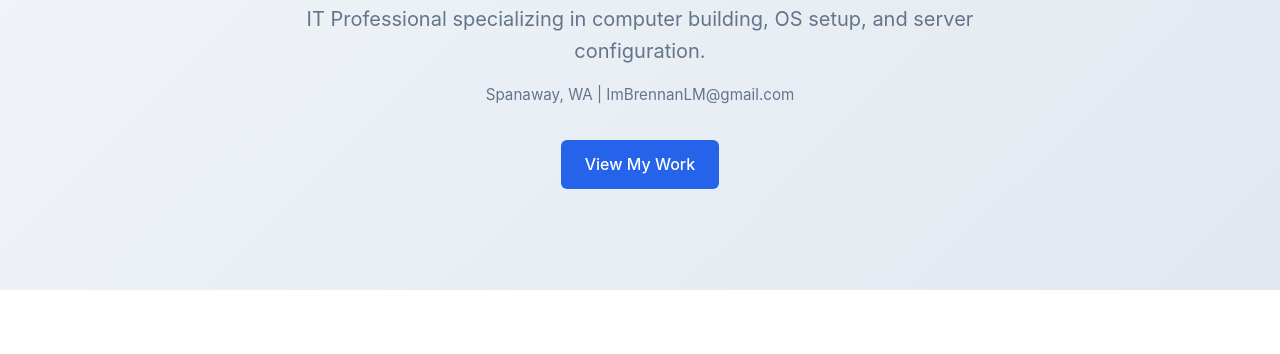
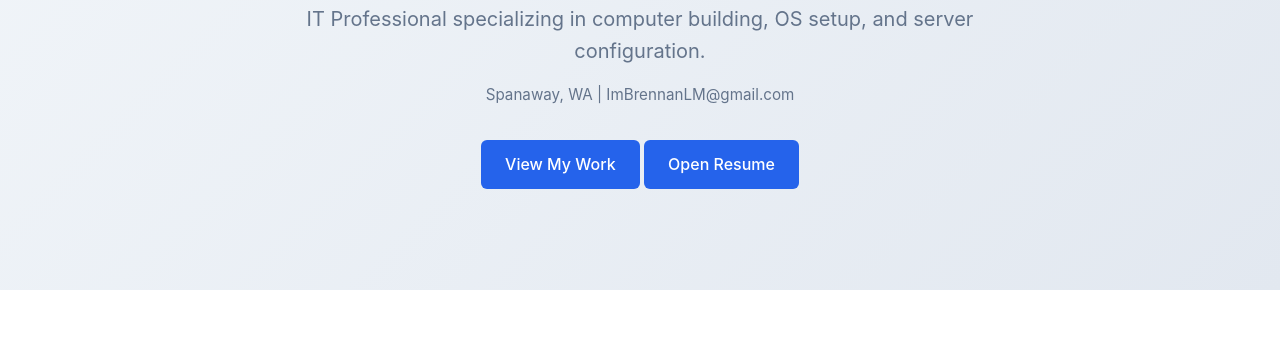
Before and after one commit to imbrennanlm/imbrennanlm.github.io, a plain HTML site: page index.html in a window 1280 px wide. Shown: the part 250-604 px from the top of the page. Drawn offline with Linux system fonts and the light colour scheme.

Commit message:
Update index.html

```diff
--- a/index.html
+++ b/index.html
@@ -28,6 +28,7 @@
                 <span>Spanaway, WA</span> | <span>ImBrennanLM@gmail.com</span>
             </div>
             <a href="#projects" class="btn">View My Work</a>
+            <a href="Resume_BrennanLoving.pdf" target="_blank" rel="noopener noreferrer" class="btn">Open Resume</a>
         </div>
     </header>
 
```
